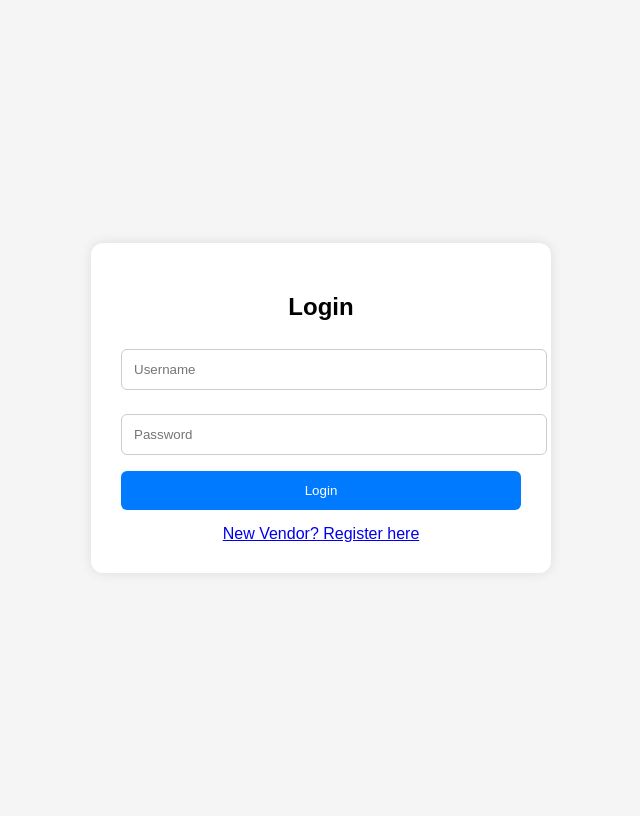
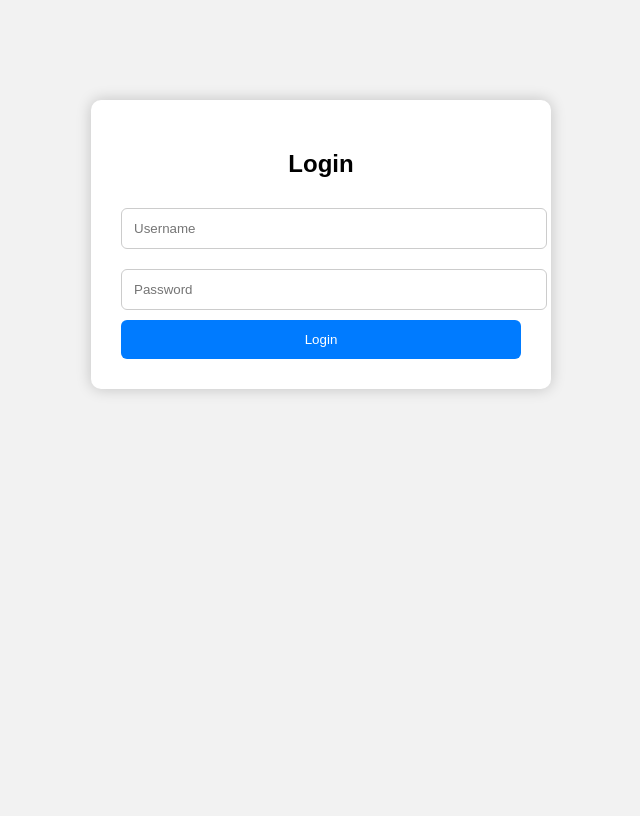
Before and after one commit to Madhan12-tech/erp-management-system, a Flask app: page / in a window 1280 px wide. Shown: the whole page, without its empty margins (319-959 px from the left). After the commit the page ends 394 px from the top, so only its background shows below. Run offline with Flask 3, Linux system fonts and the light colour scheme.

Commit message:
Update login.html

```diff
--- a/templates/login.html
+++ b/templates/login.html
@@ -2,33 +2,32 @@
 <html lang="en">
 <head>
   <meta charset="UTF-8">
-  <title>Login - ERP System</title>
+  <title>Login - ERP</title>
   <style>
     body {
       font-family: Arial, sans-serif;
-      background: #f5f5f5;
-      display: flex;
-      justify-content: center;
-      align-items: center;
-      height: 100vh;
+      background: #f2f2f2;
+      margin: 0;
+      padding: 0;
     }
-    .login-box {
-      background: white;
+    .login-container {
+      width: 400px;
+      margin: 100px auto;
+      background: #fff;
       padding: 30px;
-      border-radius: 12px;
-      box-shadow: 0 0 12px rgba(0,0,0,0.1);
-      width: 400px;
+      border-radius: 10px;
+      box-shadow: 0 0 15px rgba(0,0,0,0.2);
     }
-    .login-box h2 {
+    h2 {
       text-align: center;
       margin-bottom: 20px;
     }
     input[type="text"], input[type="password"] {
       width: 100%;
       padding: 12px;
-      margin: 8px 0 16px;
+      margin: 10px 0;
+      border-radius: 6px;
       border: 1px solid #ccc;
-      border-radius: 6px;
     }
     button {
       width: 100%;
@@ -42,59 +41,45 @@
     button:hover {
       background: #0056b3;
     }
-    .register-link {
-      display: block;
-      text-align: center;
-      margin-top: 15px;
-    }
     .toast {
       position: fixed;
       top: 20px;
       right: 20px;
       background: #333;
-      color: #fff;
-      padding: 15px 20px;
-      border-radius: 8px;
+      color: white;
+      padding: 12px;
+      border-radius: 6px;
       display: none;
     }
-    .toast.success { background: green; }
-    .toast.danger { background: red; }
-    .toast.warning { background: orange; }
-    .toast.info { background: #17a2b8; }
   </style>
 </head>
 <body>
-
-  <div class="login-box">
+<div class="login-container">
   <h2>Login</h2>
-    <form method="POST">
+  <form method="POST" action="/login">
     <input type="text" name="username" placeholder="Username" required>
     <input type="password" name="password" placeholder="Password" required>
     <button type="submit">Login</button>
   </form>
-    <a class="register-link" href="/register">New Vendor? Register here</a>
 </div>
-
-  <!-- Toast Message -->
-  <div id="toast" class="toast"></div>
-
+<div class="toast" id="toast"></div>
 <script>
-    // Handle Flask Flash messages as toast
   {% with messages = get_flashed_messages(with_categories=true) %}
     {% if messages %}
       const toast = document.getElementById('toast');
       {% for category, message in messages %}
         toast.textContent = "{{ message }}";
-          toast.classList.add("{{ category }}", "show");
-          toast.style.display = "block";
-          setTimeout(() => {
-            toast.style.display = "none";
-            toast.classList.remove("{{ category }}", "show");
-          }, 3000);
+        toast.style.backgroundColor = {
+          success: '#28a745',
+          danger: '#dc3545',
+          warning: '#ffc107',
+          info: '#17a2b8'
+        }['{{ category }}'] || '#333';
+        toast.style.display = 'block';
+        setTimeout(() => toast.style.display = 'none', 3000);
       {% endfor %}
     {% endif %}
   {% endwith %}
 </script>
-
 </body>
 </html>
```
Lines whose indentation alone changed are shown as unchanged.
